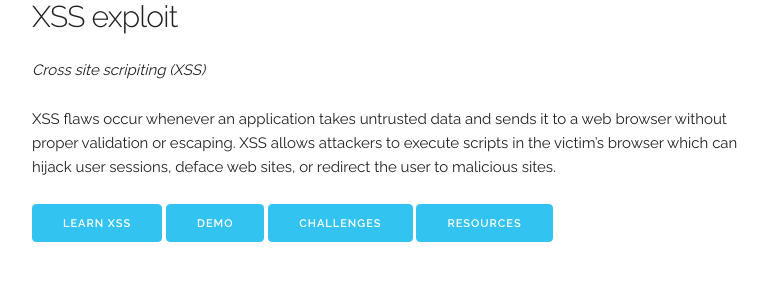
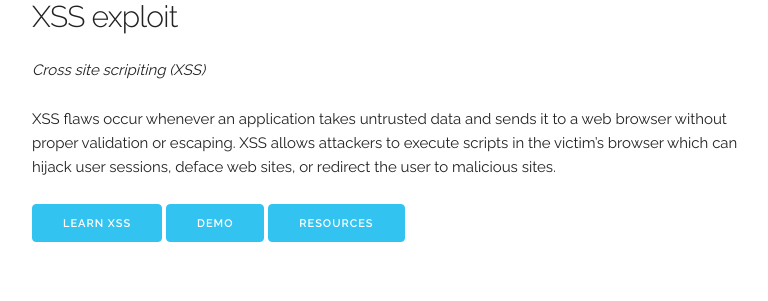
Before and after one commit to s0nskar/firstcourse-xss, a Flask app: page / in a window 1280 px wide. Shown: the part 195-496 px from the top of the page, without its empty margins (128-896 px from the left). Run offline with Flask 2, Linux system fonts and the light colour scheme.

Commit message:
minor changes

```diff
--- a/app.py
+++ b/app.py
@@ -1,3 +1,6 @@
+# Author Sanskar Modi
+# github.com/sanskar-modi
+
 from flask import Flask
 from flask import request, make_response
 from flask import render_template, render_template_string
--- a/requirements.txt
+++ b/requirements.txt
@@ -2,5 +2,4 @@ Flask==0.10.1
 itsdangerous==0.24
 Jinja2==2.8
 MarkupSafe==0.23
-pkg-resources==0.0.0
 Werkzeug==0.11.9
--- a/templates/xss.html
+++ b/templates/xss.html
@@ -8,7 +8,7 @@
         <p>XSS flaws occur whenever an application takes untrusted data and sends it to a web browser without proper validation or escaping. XSS allows attackers to execute scripts in the victim’s browser which can hijack user sessions, deface web sites, or redirect the user to malicious sites. </p>
         <a class="button button-primary" href="/learn">Learn XSS</a>
         <a class="button button-primary" href="/demo">Demo</a>
-        <a class="button button-primary" href="/challenges">Challenges</a>
+        <!-- <a class="button button-primary" href="/challenges">Challenges</a> -->
         <a class="button button-primary" href="/resources">Resources</a>
       </div>
     </div>
```
Also changed, not shown: README.md, 2 other files.
